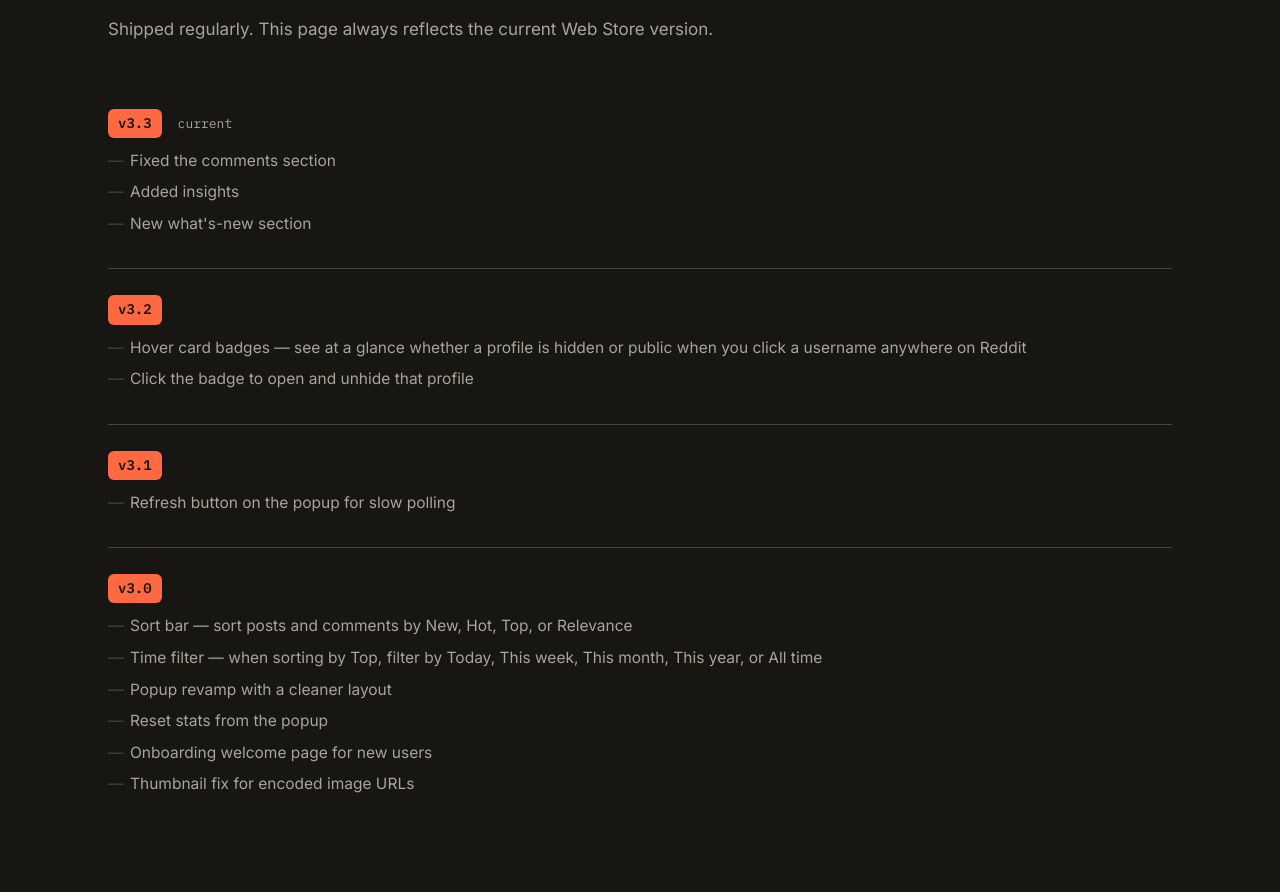
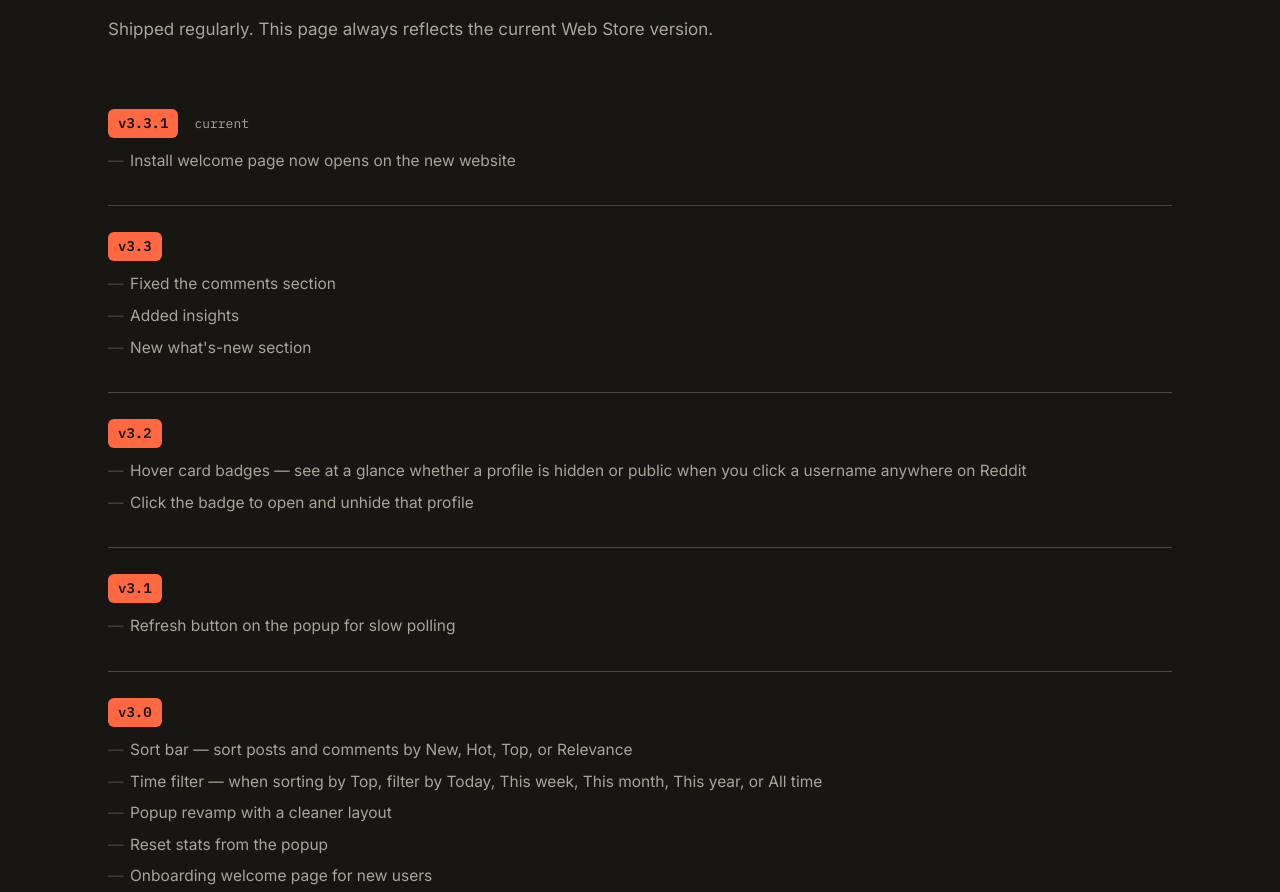
Before and after one commit to SrijanReddy/profile-unhider-reddit, a browser extension: page website/index.html in a window 1280 px wide. Shown: the part 1474-2366 px from the top of the page. Drawn offline with Linux system fonts and the light colour scheme.

Commit message:
Bump to v3.3.1 (welcome URL -> Vercel); note it in site changelog

```diff
--- a/website/index.html
+++ b/website/index.html
@@ -142,8 +142,17 @@
 
       <div class="version">
         <div class="version-head">
+          <span class="version-tag">v3.3.1</span>
+          <span class="version-date">current</span>
+        </div>
+        <ul>
+          <li>Install welcome page now opens on the new website</li>
+        </ul>
+      </div>
+
+      <div class="version">
+        <div class="version-head">
           <span class="version-tag">v3.3</span>
-          <span class="version-date">current</span>
         </div>
         <ul>
           <li>Fixed the comments section</li>
```
Also changed, not shown: extension/manifest.json.
